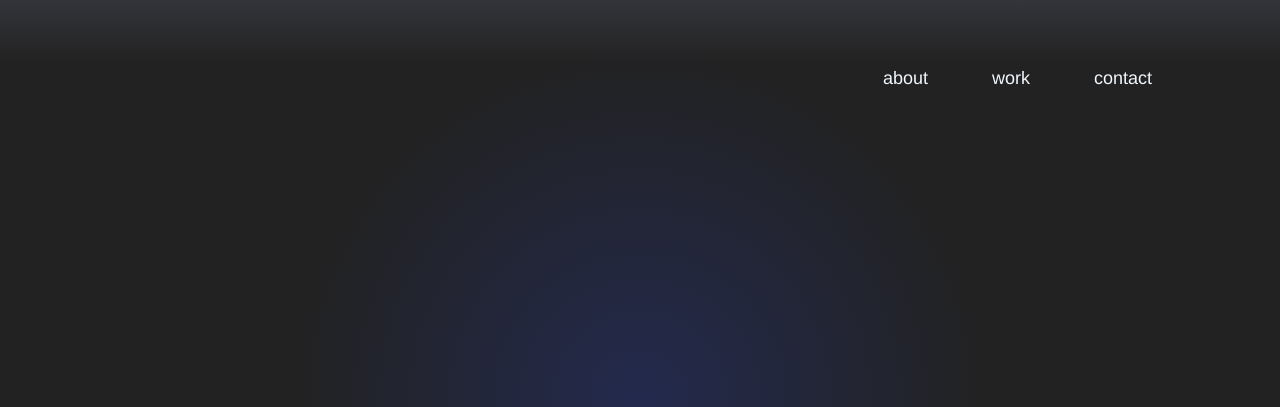
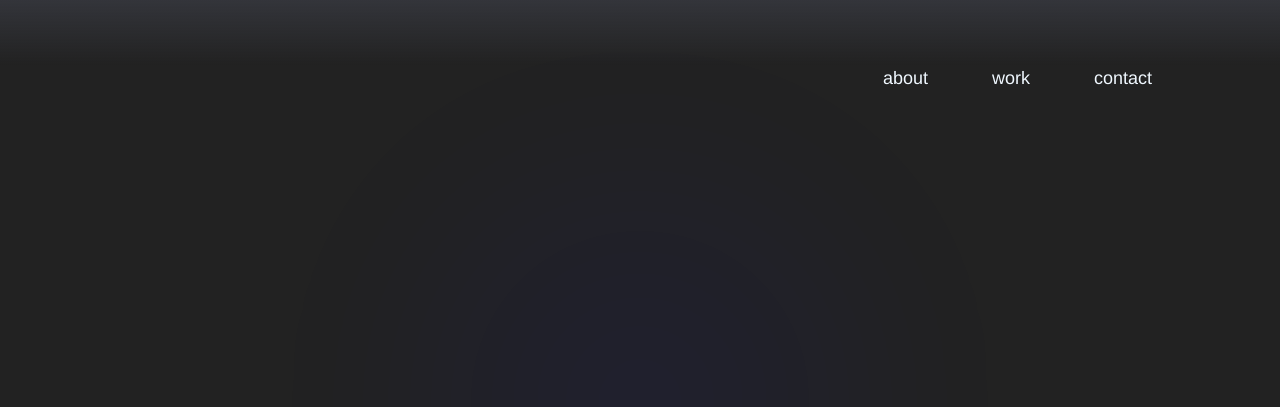
Before and after one commit to sadanah/portfolio-v1, a plain HTML site: page index.html in a window 1280 px wide. Shown: the top 407 px of the page. Drawn offline with nearby package versions, Linux system fonts and the light colour scheme; a small style sheet from the web is missing.

```diff
--- a/styles.css
+++ b/styles.css
@@ -17,20 +17,31 @@ body
     --x: 50%;
     --y: 50%;
     --clr: rgb(41, 72, 251);
+    position: relative;
 }
 
-body::before
-{
-    content: '';
-    position: absolute;
-    top: var(--y);
-    left: var(--x);
-    transform: translate(-50%, -50%);
-    width: 1000px;
-    height: 1000px;
-    background: radial-gradient(var(--clr), transparent, transparent);
-    opacity: 0 ;
-    transition: 0.5s, top 0s, left 0s;
+body::before{
+    content:'';
+    position:fixed;
+    top:var(--y);
+    left:var(--x);
+    transform:translate(-50%,-50%);
+    width:600px;
+    height:600px;
+
+    /* multiple alpha steps for a gentler gradient*/
+    background:radial-gradient(circle at center,
+        rgba(var(--clr-r,0), var(--clr-g,0), var(--clr-b,255), 0.35) 0%,
+        rgba(var(--clr-r,0), var(--clr-g,0), var(--clr-b,255), 0.25) 25%,
+        rgba(var(--clr-r,0), var(--clr-g,0), var(--clr-b,255), 0.15) 45%,
+        rgba(var(--clr-r,0), var(--clr-g,0), var(--clr-b,255), 0.05) 65%,
+        transparent 80%);
+
+    /* blur softens any remaining bands*/
+    filter: blur(80px);
+    opacity:0.8;
+    transition: opacity .4s ease, transform 0s;
+    z-index:0;
 }
 
 body:hover::before
```
